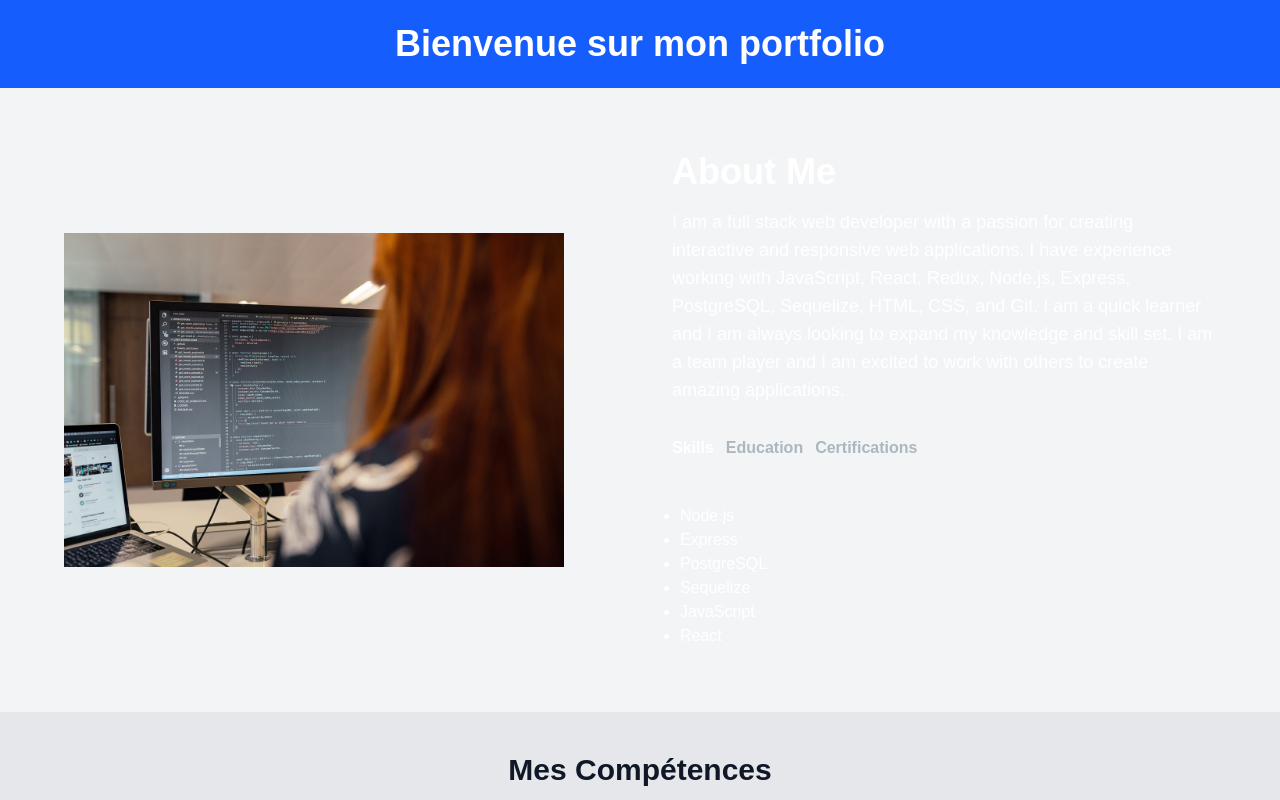
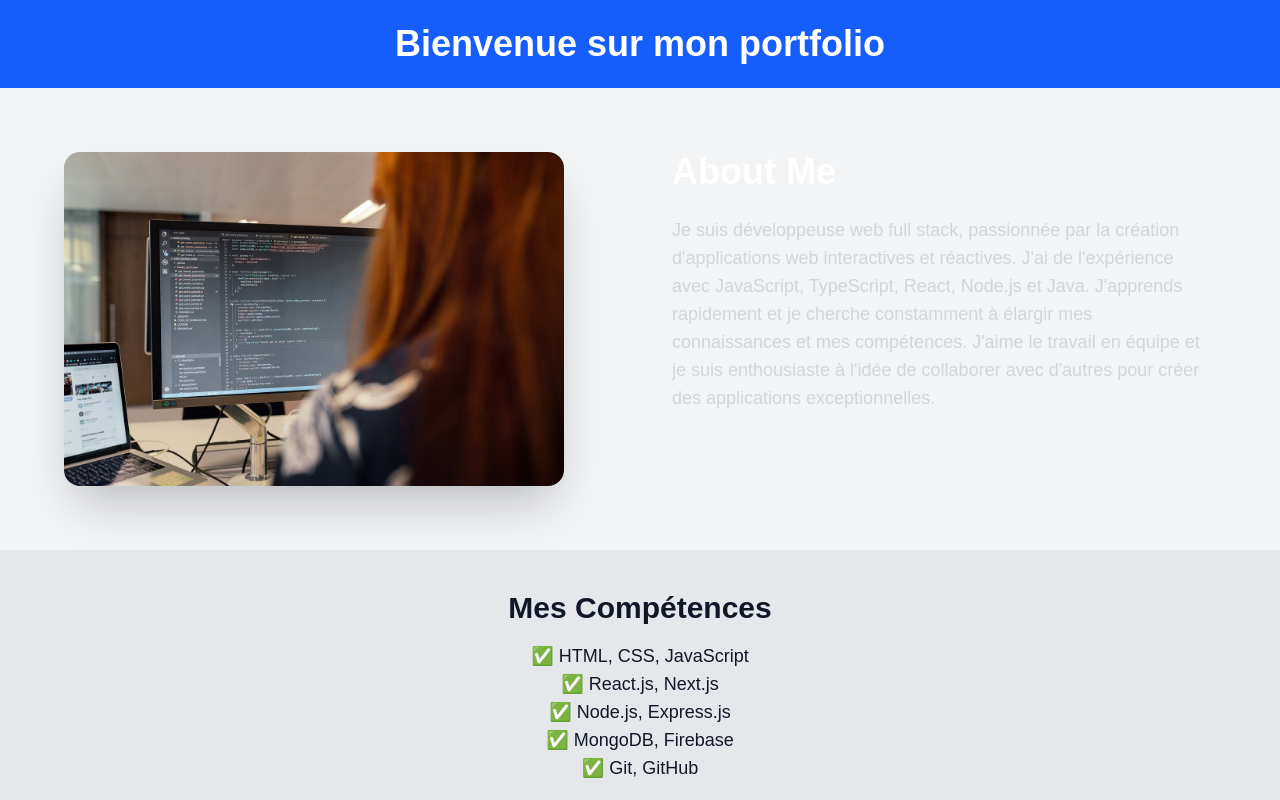
Before and after one commit to ohaddar/my-portfolio, a Next.js app: page / in a window 1280 px wide. Shown: the top 800 px of the page. Built offline with nearby package versions, Linux system fonts and the light colour scheme.

Commit message:
✨ enhance about section with animations and updated content

```diff
--- a/src/components/about.tsx
+++ b/src/components/about.tsx
@@ -1,108 +1,52 @@
 "use client";
-import React, { useTransition, useState } from "react";
 import Image from "next/image";
-import Button from "./Button";
-
-const TAB_DATA = [
-  {
-    title: "Skills",
-    id: "skills",
-    content: (
-      <ul className="list-disc pl-2">
-        <li>Node.js</li>
-        <li>Express</li>
-        <li>PostgreSQL</li>
-        <li>Sequelize</li>
-        <li>JavaScript</li>
-        <li>React</li>
-      </ul>
-    ),
-  },
-  {
-    title: "Education",
-    id: "education",
-    content: (
-      <ul className="list-disc pl-2">
-        <li>Fullstack Academy of Code</li>
-        <li>University of California, Santa Cruz</li>
-      </ul>
-    ),
-  },
-  {
-    title: "Certifications",
-    id: "certifications",
-    content: (
-      <ul className="list-disc pl-2">
-        <li>AWS Cloud Practitioner</li>
-        <li>Google Professional Cloud Developer</li>
-      </ul>
-    ),
-  },
-];
+import { motion } from "framer-motion";
 
 const About = () => {
-  const [tab, setTab] = useState("skills");
-  const [isPending, startTransition] = useTransition();
-
-  const handleTabChange = (id: string) => {
-    startTransition(() => {
-      setTab(id);
-    });
-  };
-
-  const currentTabData = TAB_DATA.find((t) => t.id === tab);
-
   return (
     <section className="text-white" id="about">
       <div className="md:grid md:grid-cols-2 gap-8 items-center py-8 px-4 xl:gap-16 sm:py-16 xl:px-16">
+        <motion.div
+          initial={{ opacity: 0, scale: 0.95 }}
+          whileInView={{ opacity: 1, scale: 1 }}
+          transition={{ duration: 0.6 }}
+          viewport={{ once: true }}
+        >
           <Image
             alt="about-img"
             src="/portfolio-overview.jpg"
             width={500}
             height={500}
+            className="rounded-2xl shadow-2xl"
           />
+        </motion.div>
+
         <div className="mt-4 md:mt-0 text-left flex flex-col h-full">
-          <h2 className="text-4xl font-bold text-white mb-4">About Me</h2>
-          <p className="text-base lg:text-lg">
-            I am a full stack web developer with a passion for creating
-            interactive and responsive web applications. I have experience
-            working with JavaScript, React, Redux, Node.js, Express, PostgreSQL,
-            Sequelize, HTML, CSS, and Git. I am a quick learner and I am always
-            looking to expand my knowledge and skill set. I am a team player and
-            I am excited to work with others to create amazing applications.
-          </p>
-          <div className="flex flex-row justify-start mt-8">
-            <Button
-              selectTab={() => handleTabChange("skills")}
-              active={tab === "skills"}
+          <motion.h2
+            className="text-4xl font-bold mb-6"
+            initial={{ opacity: 0, y: 20 }}
+            whileInView={{ opacity: 1, y: 0 }}
+            transition={{ duration: 0.6 }}
+            viewport={{ once: true }}
           >
-              {" "}
-              Skills{" "}
-            </Button>
-            <Button
-              selectTab={() => handleTabChange("education")}
-              active={tab === "education"}
+            About Me
+          </motion.h2>
+
+          <motion.p
+            className="text-base lg:text-lg text-gray-300"
+            initial={{ opacity: 0, y: 20 }}
+            whileInView={{ opacity: 1, y: 0 }}
+            transition={{ delay: 0.3, duration: 0.6 }}
+            viewport={{ once: true }}
           >
-              {" "}
-              Education{" "}
-            </Button>
-            <Button
-              selectTab={() => handleTabChange("certifications")}
-              active={tab === "certifications"}
-            >
-              {" "}
-              Certifications{" "}
-            </Button>
-          </div>
-          <div className="mt-8">
-            {isPending ? (
-              <p>Loading...</p>
-            ) : currentTabData ? (
-              currentTabData.content
-            ) : (
-              <p>No data available</p>
-            )}
-          </div>
+            Je suis développeuse web full stack, passionnée par la création
+            d&apos;applications web interactives et réactives. J&apos;ai de
+            l&apos;expérience avec JavaScript, TypeScript, React, Node.js et
+            Java. J&apos;apprends rapidement et je cherche constamment à élargir
+            mes connaissances et mes compétences. J&apos;aime le travail en
+            équipe et je suis enthousiaste à l&apos;idée de collaborer avec
+            d&apos;autres pour créer des applications exceptionnelles.
+          </motion.p>
         </div>
       </div>
     </section>
```
Lines whose indentation alone changed are shown as unchanged.
